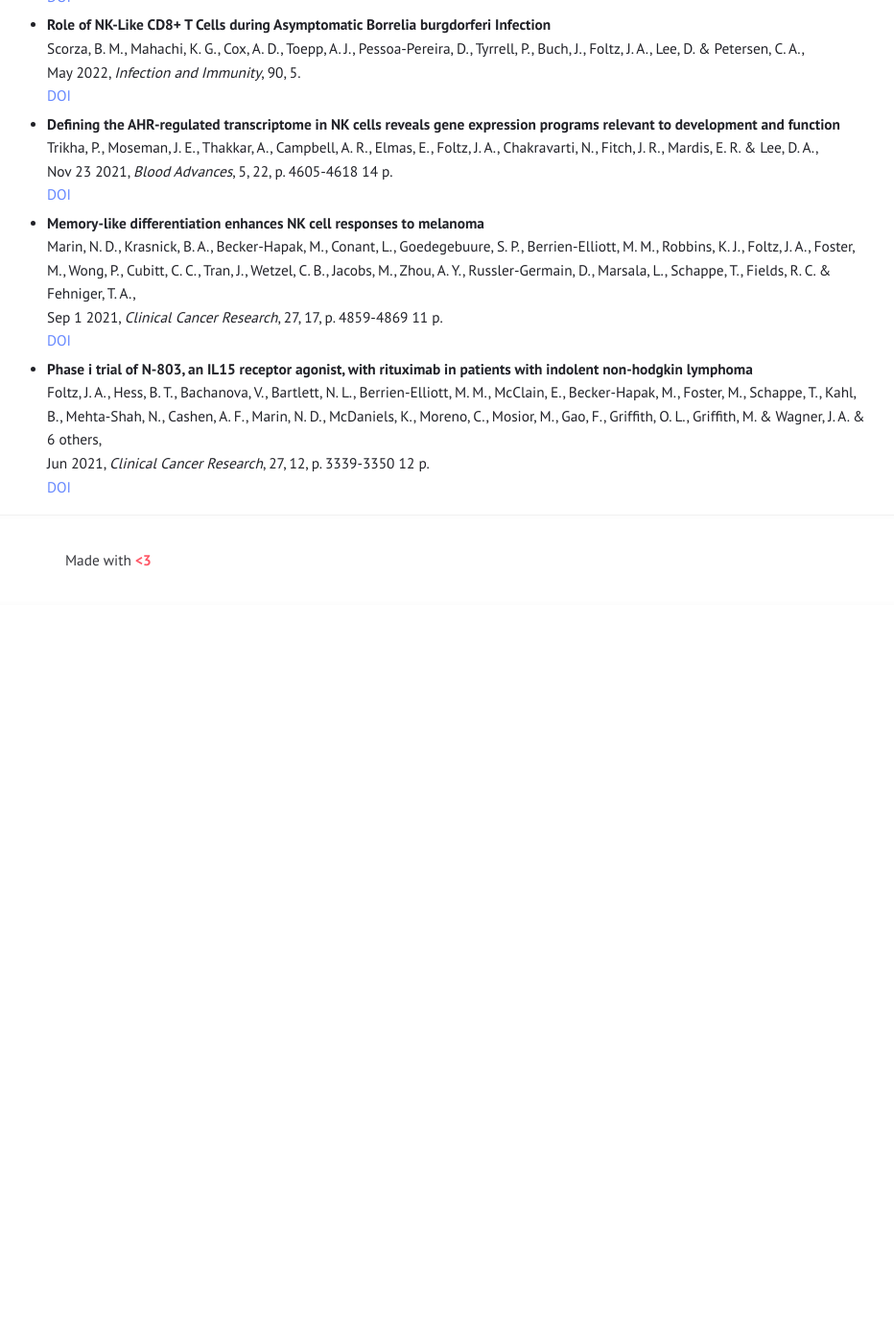
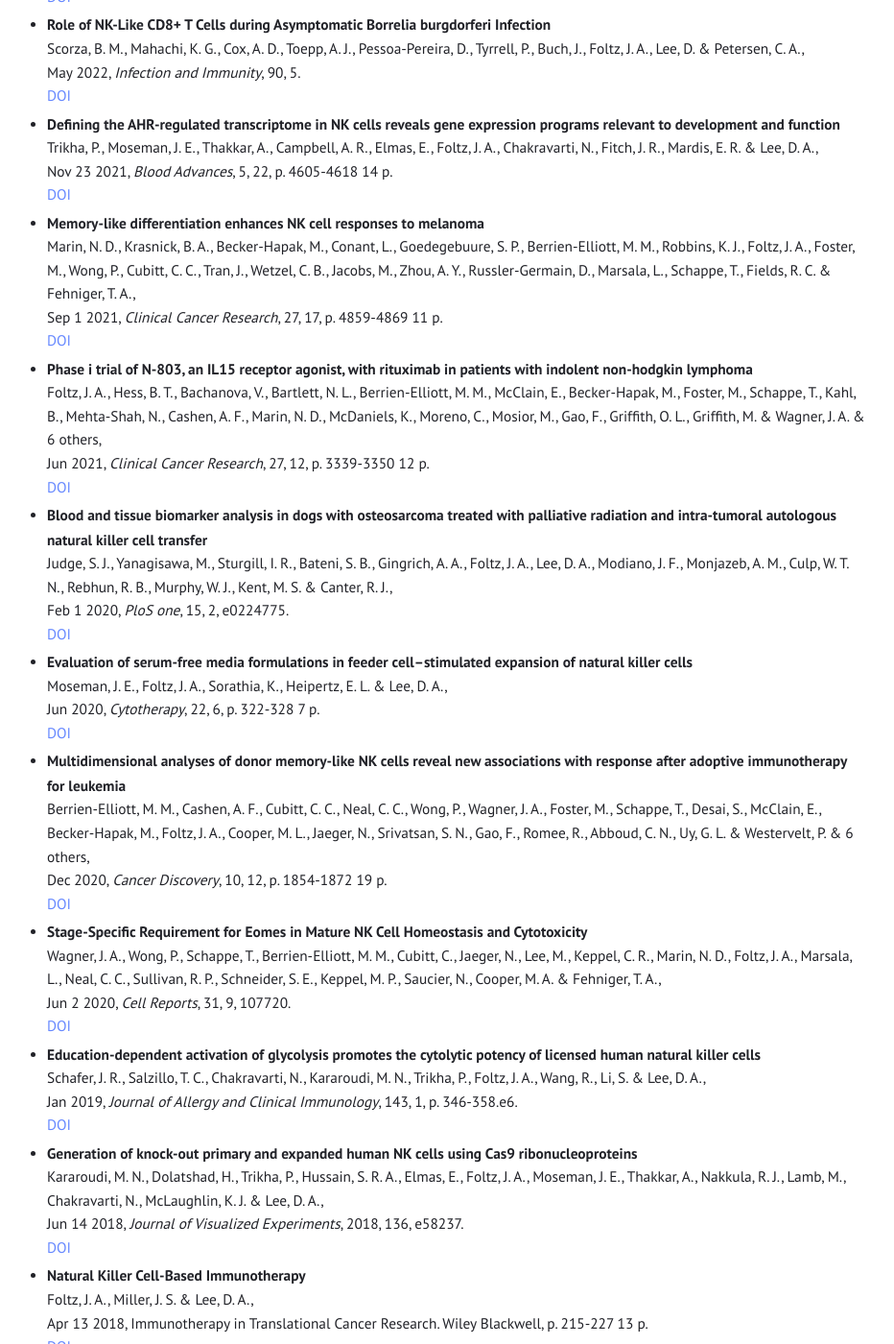
Before and after one commit to Foltz-Lab/Foltz-Lab.github.io, a Jekyll site: the page built from publications.html, in a window 1280 px wide and 1400 px high, scrolled down 1673 px. Shown: the whole window at 96% size, without its empty margins (183-1115 px from the left). Built offline with Jekyll 4.4.1, drawn with Linux system fonts in a browser that asks for light colours; before the commit the page ends 2303 px from its top, so only the background shows below that; some of the changed text lies outside the part shown.

Commit message:
Update publications.html

```diff
--- a/publications.html
+++ b/publications.html
@@ -132,6 +132,95 @@ title: "Publications"
         <br>
         <a href="https://doi.org/10.1016/j.omto.2022.02.009" target="_blank">DOI</a>
     </li>
-
+    <li>
+        <strong>Blood and tissue biomarker analysis in dogs with osteosarcoma treated with palliative radiation and intra-tumoral autologous natural killer cell transfer</strong>
+        <br>
+        Judge, S. J., Yanagisawa, M., Sturgill, I. R., Bateni, S. B., Gingrich, A. A., Foltz, J. A., Lee, D. A., Modiano, J. F., Monjazeb, A. M., Culp, W. T. N., Rebhun, R. B., Murphy, W. J., Kent, M. S. & Canter, R. J.,
+        <br>
+        Feb 1 2020, <i>PloS one</i>, 15, 2, e0224775.
+        <br>
+        <a href="https://doi.org/10.1371/journal.pone.0224775" target="_blank">DOI</a>
+    </li>
+    <li>
+        <strong>Evaluation of serum-free media formulations in feeder cell–stimulated expansion of natural killer cells</strong>
+        <br>
+        Moseman, J. E., Foltz, J. A., Sorathia, K., Heipertz, E. L. & Lee, D. A.,
+        <br>
+        Jun 2020, <i>Cytotherapy</i>, 22, 6, p. 322-328 7 p.
+        <br>
+        <a href="https://doi.org/10.1016/j.jcyt.2020.03.007" target="_blank">DOI</a>
+    </li>
+    <li>
+        <strong>Multidimensional analyses of donor memory-like NK cells reveal new associations with response after adoptive immunotherapy for leukemia</strong>
+        <br>
+        Berrien-Elliott, M. M., Cashen, A. F., Cubitt, C. C., Neal, C. C., Wong, P., Wagner, J. A., Foster, M., Schappe, T., Desai, S., McClain, E., Becker-Hapak, M., Foltz, J. A., Cooper, M. L., Jaeger, N., Srivatsan, S. N., Gao, F., Romee, R., Abboud, C. N., Uy, G. L. & Westervelt, P. & 6 others,
+        <br>
+        Dec 2020, <i>Cancer Discovery</i>, 10, 12, p. 1854-1872 19 p.
+        <br>
+        <a href="https://doi.org/10.1158/2159-8290.CD-20-0638" target="_blank">DOI</a>
+    </li>
+    <li>
+        <strong>Stage-Specific Requirement for Eomes in Mature NK Cell Homeostasis and Cytotoxicity</strong>
+        <br>
+        Wagner, J. A., Wong, P., Schappe, T., Berrien-Elliott, M. M., Cubitt, C., Jaeger, N., Lee, M., Keppel, C. R., Marin, N. D., Foltz, J. A., Marsala, L., Neal, C. C., Sullivan, R. P., Schneider, S. E., Keppel, M. P., Saucier, N., Cooper, M. A. & Fehniger, T. A.,
+        <br>
+        Jun 2 2020, <i>Cell Reports</i>, 31, 9, 107720.
+        <br>
+        <a href="https://doi.org/10.1016/j.celrep.2020.107720" target="_blank">DOI</a>
+    </li>
+    <li>
+        <strong>Education-dependent activation of glycolysis promotes the cytolytic potency of licensed human natural killer cells</strong>
+        <br>
+        Schafer, J. R., Salzillo, T. C., Chakravarti, N., Kararoudi, M. N., Trikha, P., Foltz, J. A., Wang, R., Li, S. & Lee, D. A.,
+        <br>
+        Jan 2019, <i>Journal of Allergy and Clinical Immunology</i>, 143, 1, p. 346-358.e6.
+        <br>
+        <a href="https://doi.org/10.1016/j.jaci.2018.06.052" target="_blank">DOI</a>
+    </li>
+    <li>
+        <strong>Generation of knock-out primary and expanded human NK cells using Cas9 ribonucleoproteins</strong>
+        <br>
+        Kararoudi, M. N., Dolatshad, H., Trikha, P., Hussain, S. R. A., Elmas, E., Foltz, J. A., Moseman, J. E., Thakkar, A., Nakkula, R. J., Lamb, M., Chakravarti, N., McLaughlin, K. J. & Lee, D. A.,
+        <br>
+        Jun 14 2018, <i>Journal of Visualized Experiments</i>, 2018, 136, e58237.
+        <br>
+        <a href="https://doi.org/10.3791/58237" target="_blank">DOI</a>
+    </li>
+    <li>
+        <strong>Natural Killer Cell-Based Immunotherapy</strong>
+        <br>
+        Foltz, J. A., Miller, J. S. & Lee, D. A.,
+        <br>
+        Apr 13 2018, Immunotherapy in Translational Cancer Research. Wiley Blackwell, p. 215-227 13 p.
+        <br>
+        <a href="https://doi.org/10.1002/9781118907401.ch15" target="_blank">DOI</a>
+    </li>
+    <li>
+        <strong>Tgfβ imprinting during activation promotes natural killer cell cytokine hypersecretion</strong>
+        <br>
+        Foltz, J. A., Moseman, J. E., Thakkar, A., Chakravarti, N. & Lee, D. A.,
+        <br>
+        Nov 5 2018, <i>Cancers</i>, 10, 11, 423.
+        <br>
+        <a href="https://doi.org/10.3390/cancers10110423" target="_blank">DOI</a>
+    </li>
+    <li>
+        <strong>Radiotherapy enhances natural killer cell cytotoxicity and localization in pre-clinical canine sarcomas and first-in-dog clinical trial</strong>
+        <br>
+        Canter, R. J., Grossenbacher, S. K., Foltz, J. A., Sturgill, I. R., Park, J. S., Luna, J. I., Kent, M. S., Culp, W. T. N., Chen, M., Modiano, J. F., Monjazeb, A. M., Lee, D. A. & Murphy, W. J.,
+        <br>
+        Dec 19 2017, <i>Journal for ImmunoTherapy of Cancer</i>, 5, 1, 98.
+        <br>
+        <a href="https://doi.org/10.1186/s40425-017-0300-9" target="_blank">DOI</a>
+    </li>
+    <li>
+        <strong>NCR1 expression identifies canine natural killer cell subsets with phenotypic similarity to human natural killer cells</strong>
+        <br>
+        Foltz, J. A., Somanchi, S. S., Yang, Y., Aquino-Lopez, A., Bishop, E. E. & Lee, D. A.,
+        <br>
+        Nov 23 2016, <i>Frontiers in Immunology</i>, 7, NOV, 521.
+        <br>
+        <a href="https://doi.org/10.3389/fimmu.2016.00521" target="_blank">DOI</a>
+    </li>
     <!-- Add more publications similarly -->
 </ul>
```
